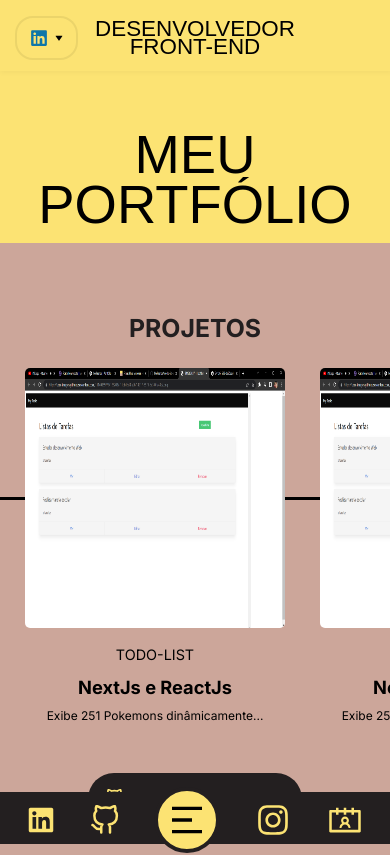
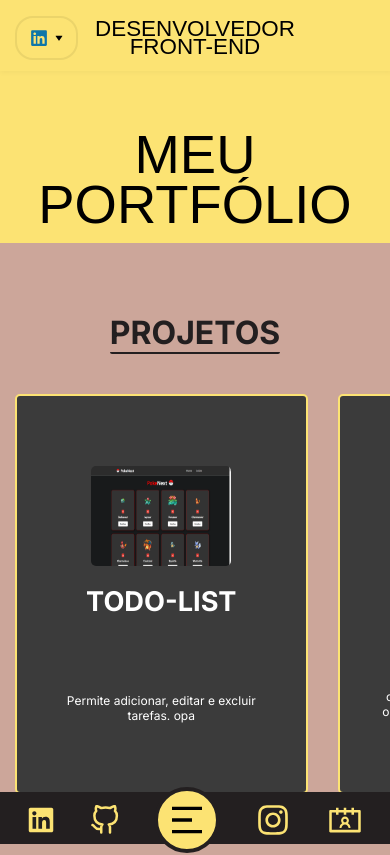
Before and after one commit to MvFranca/my-portfolio, a Next.js app: page / in a window 390 px wide. Shown: the top 855 px of the page. Built offline with nearby package versions, Linux system fonts and the light colour scheme; a web font is replaced by a local one.

Commit message:
Novas modificações no design mobile

```diff
--- /dev/null
+++ b/public/dados/carrossel.json
@@ -0,0 +1,30 @@
+[
+    {
+        "id": "1",
+        "titulo": "TODO-LIST",
+        "img": "./pokenext.png",
+        "tecnologias": "ReactJs e MONGODB",
+        "descricao": "Permite adicionar, editar e excluir tarefas. opa"
+    },
+    {
+        "id": "2",
+        "titulo": "Pokenext",
+        "img": "./pokenext.png",
+        "tecnologias": "NextJs e ReactJs",
+        "descricao": "Exibe 251 Pokemons dinâmicamente... opa meu amigo opa meu amigoaaaopa meu amigo opa meu amigo opa meu amigo opa meu amigo"
+    },
+    {
+        "id": "3",
+        "titulo": "MV GPT",
+        "img": "./pokenext.png",
+        "tecnologias": "NextJs, ReactJs e Typescript",
+        "descricao": "Design fiel ao chatgpt opa meu amigo opa meuamigo opa meu amigo opa meu amigo opa meu amigo opa meu amigo gfgfhgf hjmhgjmghmjgh."
+    },
+    {
+        "id": "4",
+        "titulo": "ANDROID",
+        "img": "./pokenext.png",
+        "tecnologias": "HTML, CSS",
+        "descricao": "Traz informações sobre o Anroid."
+    }
+]
--- a/src/app/styles/Contato.module.css
+++ b/src/app/styles/Contato.module.css
@@ -15,12 +15,12 @@
     align-items: center;
 }
 
-.contato .dados{
+.contato .dados, .assunto{
     border: none;
     color: #231f20;
     background-color: #FCE373;
     border-bottom: 2px solid #231f20;
-    width: 45%;
+    width: 48%;
     padding: 2px;
 }
 
@@ -34,6 +34,22 @@
     width: 90vw;
     margin-top: 40px;
 }
+
+.Assunto{
+   display: flex;
+   justify-content: center;
+   margin-top: 25px;
+   width: 100%;
+}
+
+.assunto{
+    width: 100%;
+}
+
+.assunto::placeholder{
+    color: #231f20;
+}
+
 
 .message::-webkit-input-placeholder {
     font-size: 25px;
@@ -65,12 +81,13 @@
 .inputs{
     margin-top: 40px;
     display: flex;
-    gap: 5px;
+    gap: 8px;
     justify-content: space-around;
 }
 
 .contato h2{
     font-size: 2.5rem;
+    border-bottom: 2px solid #231f20;
 }
 
 .enviar{
@@ -83,6 +100,8 @@
     background-color: #231f20;
 }
 
+
+
 .contato footer{
     width: 90vw;
     border-top: 2px solid #000;
--- a/src/app/styles/Habilidades.module.css
+++ b/src/app/styles/Habilidades.module.css
@@ -20,7 +20,7 @@
 
 .habilidades h2{
     font-size: 2.5rem;
-
+    border-bottom: 2px solid #231f20;
 }
 
 
--- a/src/app/styles/Projeto.module.css
+++ b/src/app/styles/Projeto.module.css
@@ -1,14 +1,18 @@
-.fullProjects{
-    margin-top: 30px;
-    text-align: center;
-    height: max-content;
-}
-
 .projetos{
     display: flex;
-    justify-content: center;
+    justify-content: space-around;
     align-items: center;
     flex-direction: column;
+    width: 75vw;
+   /* box-shadow: 0px 0px 3px 2px #fce373;*/
+    border-radius: 5px;
+    border: 2px solid #fce373;
+    color: #fce373;
+    background-color: #3b3b3b;
+    color: #fff;
+    height: 400px;
+    margin: 15px;
+    padding: 40px 30px;
 }
 
 .informacoes h3{
@@ -19,14 +23,17 @@
 }
 
 .projetos h2{
-    font-size: 1.14rem;
+    font-size: 1.7rem;
     padding-top: 13px;
+
+    margin: auto;
+    overflow-x: hidden;
 }
 
 .projetos p{
     margin-top: 10px;
     font-size: 0.75rem;
-    padding: 0px 6px;
+    padding: 0px 10px;
     text-align: center;
 }
 
@@ -34,19 +41,15 @@
     border-radius: 5px;
 }
 
-.informacoes{
-    margin-left: -35px;
+.informacoes p{
     text-align: center;
-}
+    height: 50%;
 
-.linha{
-    width: 35px;
-    background-color: #000;
-    height: 3px;
 }
 
 .tudo{
-    display: flex;
+    display: flex;flex-direction: column;
     justify-content: center;
     align-items: center;
+    min-height: 50%;
 }
--- a/src/app/styles/Projetos.module.css
+++ b/src/app/styles/Projetos.module.css
@@ -1,34 +1,36 @@
 .projetos{
-    height: fit-content;
+
     padding-bottom: 50px;
 
     width: 100vw;
     background-color: #cca69a;
     display: flex;
-    align-items: center;
     overflow-x: scroll;
-    flex-direction: column;
+    scroll-behavior: smooth;
+
 }
 
 .fullProjects{
     background-color:#cca69a;
+    padding-top: 70px;
+
+    display: flex;
+    flex-direction: column;
+    align-items: center;
 }
 
 .titulo{
-    padding-top: 70px;
-    font-size: 1.55rem;
+    font-size: 2rem;
     color: #231f20;
     background-color:#cca69a;
-    width: 100%;
-    display: flex;
-    justify-content: center;
-    align-items: center;
+    border-bottom: 2px solid #231f20;
+    border-radius: 2px;
 }
 
 .carrossel{
     display: flex;
+
     margin-top: 25px;
-    margin-left: 250px;
   /*  animation: carrossel 4s 0.5s infinite linear alternate-reverse; */
 }
 
--- a/src/app/styles/Sobre.module.css
+++ b/src/app/styles/Sobre.module.css
@@ -1,11 +1,14 @@
 .sobre{
-    height: 80vh;
+    height: 200px;
     background-color: #A385BD;
     display: flex;
-    justify-content: center;
+    flex-direction: column;
+    align-items: center;
     padding-top: 60px;
 }
 
 .sobre h2{
     font-size: 2.5rem;
+    width: max-content;
+    border-bottom: 2px solid #231f20;
 }
--- a/src/components/Contato.tsx
+++ b/src/components/Contato.tsx
@@ -9,6 +9,9 @@ const Contato = () => {
                     <div className={styles.inputs}>
                         <input type="text" name="name" className={styles.dados} placeholder='Nome'/>
                         <input type="email" name="email" className={styles.dados} placeholder='E-mail'/>
+                    </div>
+                    <div className={styles.Assunto}>
+                        <input type="text" name="assunto" placeholder='Digite o assunto' className={styles.assunto}/>
                     </div>
                     <div>
                         <input type="text" name="message" placeholder='Envie uma mensagem...' className={styles.message}/>
--- a/src/components/Projeto.tsx
+++ b/src/components/Projeto.tsx
@@ -4,32 +4,25 @@ type props = {
     alt: string;
     src: string;
     description: string;
+    tecnologias: string;
+    titulo: string;
 }
 
-const Projeto = ({description, alt, src}:props) => {
+const Projeto = ({description, alt, src, titulo, tecnologias}:props) => {
     return(
-        <div>
             <div className={styles.projetos}>
                 <div className={styles.tudo}>
-                    <img src={src} alt={alt} width={260} height={260}/>
-                    <div className={styles.linha}>
-                    </div>
+                    <img src={src} alt={alt} width={140} height={100}/>
+                    <h2>
+                        {titulo}
+                    </h2>
                 </div>
                 <div className={styles.informacoes}>
-                    <h3>
+                    <p>
                         {description}
-                    </h3>
-                    <h2>
-                        NextJs e ReactJs
-                    </h2>
-                    <p>
-                        Exibe 251 Pokemons dinâmicamente...
                     </p>
                 </div>
-
             </div>
-
-        </div>
     )
 }
 
--- a/src/components/Projetos.tsx
+++ b/src/components/Projetos.tsx
@@ -1,37 +1,47 @@
+"use client"
+
+import { useEffect, useState } from 'react'
 import styles from '../app/styles/Projetos.module.css'
 import Projeto from './Projeto'
 import IconGithub from './icons/iconGithub'
+import { resolve } from 'path'
+
+
 
 const Projetos = () => {
-    return(
+    const [projetos, setProjetos] = useState([])
+
+    useEffect(() => {
+        fetch('http://localhost:3000/dados/carrossel.json').then((response) => response.json()).then(setProjetos)
+    }, [])
+
+    if (!projetos || !projetos.length) return null
+
+    return (
         <section className={styles.fullProjects}>
-                <h2  className={styles.titulo}>
+            <h2 className={styles.titulo}>
                 PROJETOS
             </h2>
             <div className={styles.projetos}>
+
                 <div className={styles.carrossel}>
+                    {
+                        projetos.map(projeto => {
+                            const { id, titulo, img, tecnologias, descricao } = projeto
+                            return (
                                 <Projeto
-                        src="/pokenext.png"
-                        alt='Projeto Pokenext'
-                        description='POKENEXT'
+                                    src={img}
+                                    alt={titulo}
+                                    titulo={titulo}
+                                    tecnologias={tecnologias}
+                                    description={descricao}
+                                    key={id}
                                 />
+                            )
+                        })
+                    }
+                </div>
 
-                        <Projeto
-                        src="/to-do-list.png"
-                        alt='Projeto TODO-list'
-                        description='TODO-LIST'
-                        />
-                        <Projeto
-                        src="/to-do-list.png"
-                        alt='Projeto TODO-list'
-                        description='TODO-LIST'
-                        />
-                        <Projeto
-                        src="/to-do-list.png"
-                        alt='Projeto TODO-list'
-                        description='TODO-LIST'
-                        />
-                    </div>
                 </div>
                 <div className={styles.github}>
 
--- a/src/components/Sobre.tsx
+++ b/src/components/Sobre.tsx
@@ -4,6 +4,9 @@ const Sobre = () => {
     return(
         <div className={styles.sobre}>
             <h2>SOBRE MIM</h2>
+            <div>
+
+            </div>
         </div>
     )
 }
```
Lines whose indentation alone changed are shown as unchanged.
